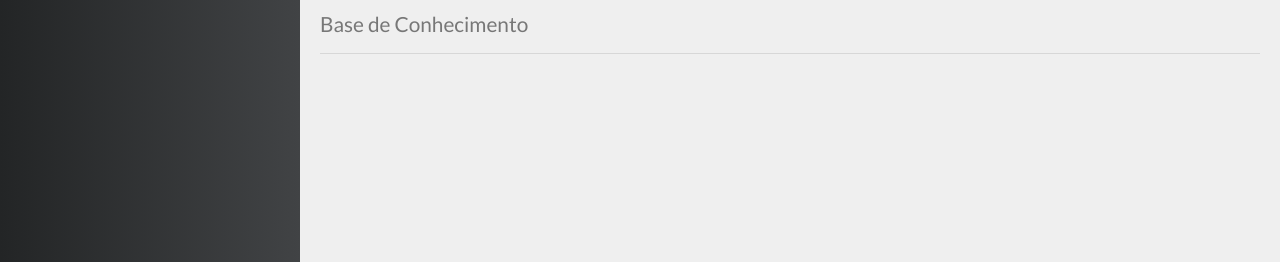
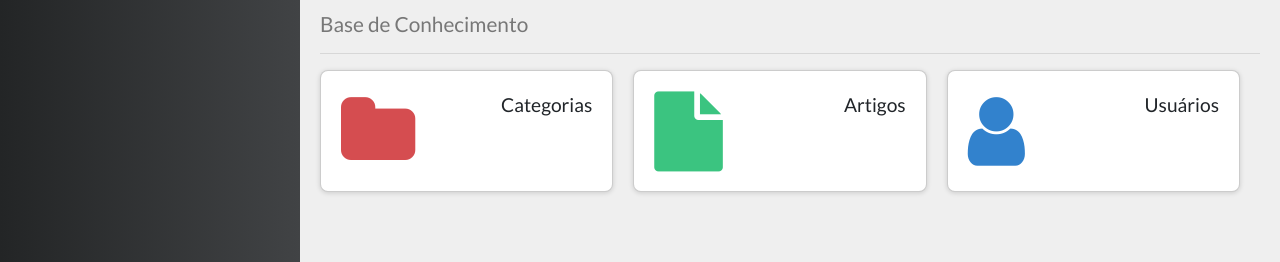
Before and after one commit to elbercm/gerenciador-de-artigos, a Vue app in the folder frontend/: page / in a window 1280 px wide. Shown: the part 124-386 px from the top of the page. Built offline with nearby package versions, Linux system fonts and the light colour scheme; no server answers.

Commit message:
Configurado o componente Home

```diff
--- a/frontend/src/components/home/Home.vue
+++ b/frontend/src/components/home/Home.vue
@@ -2,18 +2,44 @@
   <div class="home">
     <PageTitle icon="fa fa-home" main="Dashboard"
             sub="Base de Conhecimento" />
+    <div class="stats">
+      <Stat title="Categorias" :value="stat.categories" icon="fa fa-folder" color="#d54d50" />
+      <Stat title="Artigos" :value="stat.articles" icon="fa fa-file" color="#3bc480" />
+      <Stat title="Usuários" :value="stat.users" icon="fa fa-user" color="#3282cd" />
+    </div>
 
   </div>
 </template>
 
 <script>
 import PageTitle from "../template/PageTitle.vue";
+import Stat from "./Stat";
+import axios from "axios";
+import { baseApiUrl } from "@/global";
 
 export default {
   name: "Home",
-  components: { PageTitle },
+  components: { PageTitle, Stat },
+  data: function() {
+    return {
+      stat: {},
+    };
+  },
+  methods: {
+    getStats() {
+      axios.get(`${baseApiUrl}/stats`).then((res) => (this.stat = res.data));
+    },
+  },
+  mounted() {
+    this.getStats();
+  },
 };
 </script>
 
 <style>
+.stats {
+  display: flex;
+  justify-content: space-between;
+  flex-wrap: wrap;
+}
 </style>
--- /dev/null
+++ b/frontend/src/components/home/Stat.vue
@@ -0,0 +1,61 @@
+<template>
+  <div class="stat">
+    <div class="stat-icon">
+      <i :class="icon" :style="style"></i>
+    </div>
+    <div class="stat-info">
+      <span class="stat-title">{{ title }}</span>
+      <span class="stat-value">{{ value }} </span>
+    </div>
+  </div>
+</template>
+
+<script>
+export default {
+  name: "Stat",
+  props: ["title", "value", "icon", "color"],
+  computed: {
+    style() {
+      return "color: " + (this.color || "#000");
+    },
+  },
+};
+</script>
+
+<style>
+.stat {
+  flex: 1;
+  display: flex;
+  border-radius: 8px;
+  margin-right: 20px;
+  margin-bottom: 20px;
+  background-color: #fff;
+  padding: 20px;
+  border: 1px solid rgba(0, 0, 0, 0.2);
+  box-shadow: 0 1px 5px rgba(0, 0, 0, 0.15);
+}
+
+.stat-icon {
+  display: flex;
+  align-items: center;
+}
+
+.stat-icon i {
+  font-size: 5rem;
+}
+
+.stat-info {
+  flex: 1;
+  display: flex;
+  flex-direction: column;
+  align-items: flex-end;
+}
+
+.stat-title {
+  font-size: 1.2rem;
+}
+
+.stat-value {
+  font-size: 3rem;
+}
+</style>
--- /dev/null
+++ b/frontend/src/global.js
@@ -0,0 +1 @@
+export const baseApiUrl = "http://localhost:3000";
--- a/frontend/src/main.js
+++ b/frontend/src/main.js
@@ -9,6 +9,9 @@
 
 Vue.config.productionTip = false;
 
+// TEMPORARIO!
+require("axios").defaults.headers.common["Authorization"] =
+  "bearer eyJ0eXAiOiJKV1QiLCJhbGciOiJIUzI1NiJ9.eyJpZCI6MiwibmFtZSI6Ik1hcmlhIFNpbHZhIiwiZW1haWwiOiJtYXJpYS5zaWx2YUBob3RtYWlsLmNvbSIsImFkbWluIjoiZmFsc2UiLCJpYXQiOjE2NDQ2MTU5NDQsImV4cCI6MTY0NDg3NTE0NH0.4y-Bt18EFbUKG9MgvFWIE1I82Lw9Wxs_I7DkEgn_X1o";
 new Vue({
   store,
   router,
```
Also changed, not shown: 1 other file (tests, documents, lock files or other folders).
